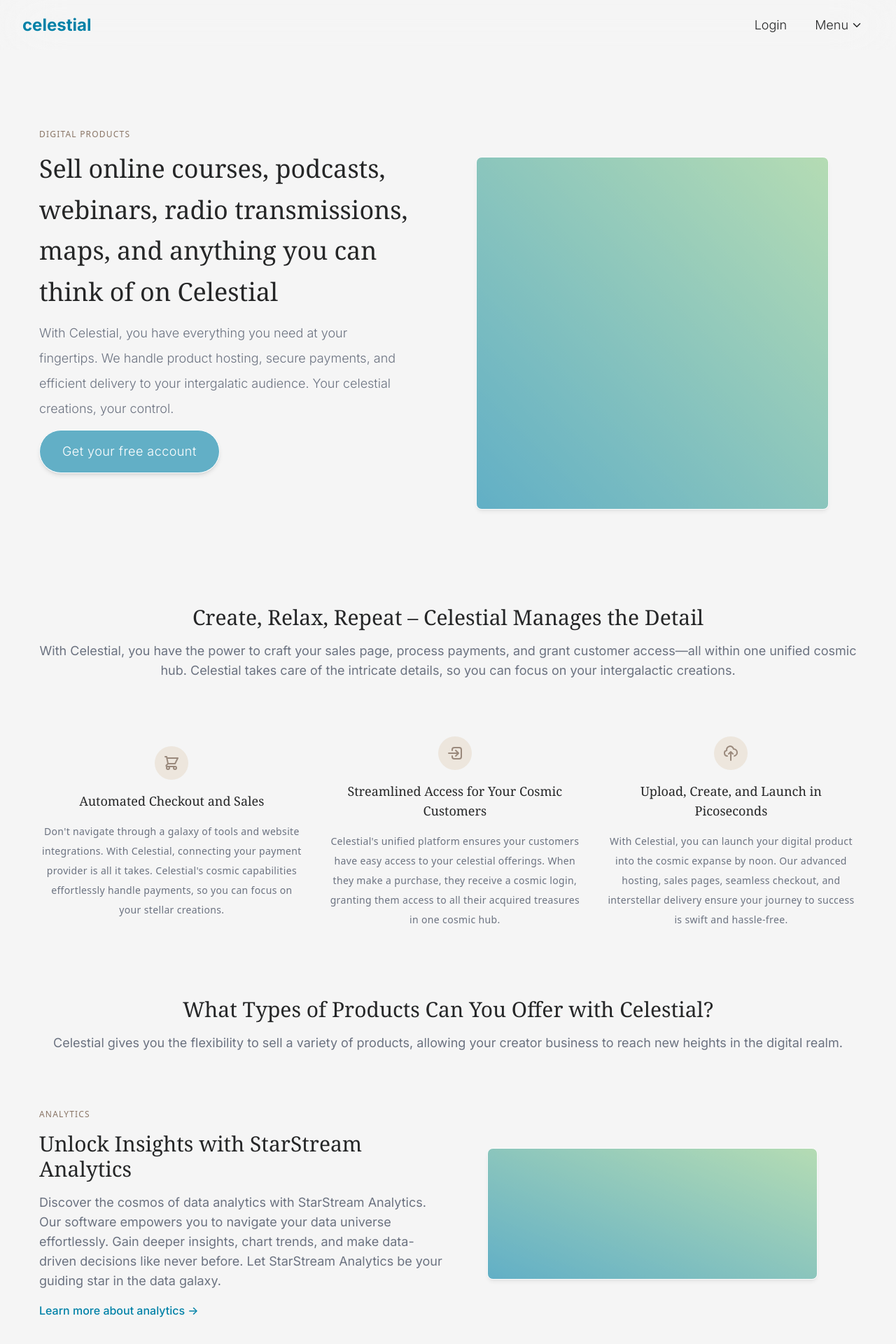
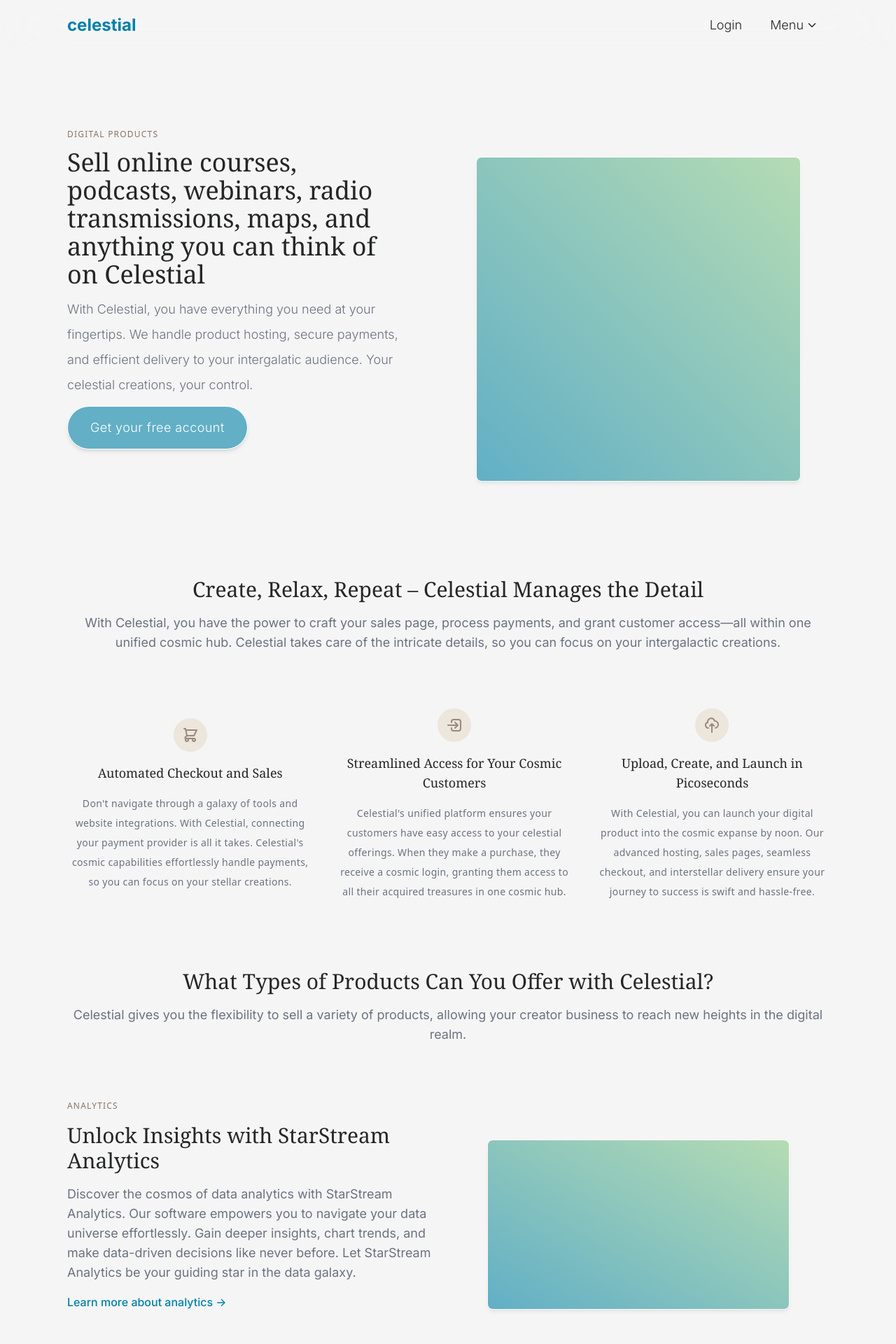
Before and after one commit to Alexjoshua14/Celestial, a Next.js app: page / in a window 1280 px wide. Shown: the top 1920 px of the page at 70% size. Built offline with nearby package versions, Linux system fonts and the light colour scheme.

Commit message:
Adjust styling across breakpoints

```diff
--- a/src/app/globals.css
+++ b/src/app/globals.css
@@ -25,7 +25,7 @@ body {
 }
 
 .header {
-  @apply text-3xl font-serif;
+  @apply text-xl sm:text-3xl font-serif;
 }
 
 .subheader {
--- a/src/app/layout.tsx
+++ b/src/app/layout.tsx
@@ -24,9 +24,11 @@ export default function RootLayout({
   return (
     <html lang="en">
       <body className={inter.className}>
-        <NavBar />
-        {children}
-        <Footer />
+        <div className="flex flex-col items-center justify-center">
+          <NavBar />
+          {children}
+          <Footer />
+        </div>
       </body>
     </html>
   )
--- a/src/app/page.tsx
+++ b/src/app/page.tsx
@@ -6,7 +6,7 @@ import ProductOptions from '@/components/productOptions'
 
 export default function Home() {
   return (
-    <main className="flex min-h-screen flex-col items-center px-14 py-28 gap-24">
+    <main className="container min-h-screen flex flex-col items-center lg:px-24 max-w-[1500px] py-8 sm:py-28 gap-16 sm:gap-24">
       <Hero />
       <Overview />
       <ProductOptions />
--- a/src/components/footer.tsx
+++ b/src/components/footer.tsx
@@ -1,6 +1,6 @@
+import Link from 'next/link'
 import { FC } from 'react'
 
-import Link from 'next/link'
 
 import FooterSection from './footerSection'
 import { Accordion } from './ui/accordion'
@@ -17,13 +17,14 @@ const Footer: FC<FooterProps> = ({ className, ...props }) => {
   return (
     <div
       className={
-        cn(`w-full px-12 py-28 flex flex-col gap-12
+        cn(`w-full px-4 sm:px-12 py-10 sm:py-28 flex lg:px-24
             items-center justify-center bg-background-accent`,
           className
         )}
       {...props}
     >
-      <div className="w-full flex flex-col gap-5 items-center justify-center">
+      <div className="w-full max-w-[1300px] flex flex-col gap-8 sm:gap-12">
+        <div className="w-full flex flex-col items-center justify-center">
           <Accordion type="single" collapsible className="w-full">
             {footerContent.map((section) => (
               <FooterSection key={section.id} section={section} />
@@ -48,6 +49,7 @@ const Footer: FC<FooterProps> = ({ className, ...props }) => {
           </Link>
         </div>
       </div>
+    </div>
   )
 }
 
--- a/src/components/footerSection.tsx
+++ b/src/components/footerSection.tsx
@@ -1,8 +1,8 @@
 'use client'
 
+import Link from 'next/link'
 import { FC } from 'react'
 
-import Link from 'next/link'
 
 import { AccordionContent, AccordionItem, AccordionTrigger } from './ui/accordion'
 import { FooterCategory } from '@/lib/types'
--- a/src/components/hero.tsx
+++ b/src/components/hero.tsx
@@ -6,12 +6,12 @@ interface HeroProps {
 
 const Hero: FC<HeroProps> = ({ }) => {
   return (
-    <section className="grid grid-cols-2">
-      <article className="w-full flex flex-col pr-14 gap-3">
+    <section className="flex flex-col sm:grid sm:grid-cols-2">
+      <article className="w-full flex flex-col sm:pr-14 gap-3 order-2 sm:order-1 sm:row-start-1">
         <p className="title">
           Digital Products
         </p>
-        <h1 className="text-4xl font-medium leading-relaxed font-serif">
+        <h1 className="text-3xl sm:text-4xl font-medium leading-relaxed font-serif">
           Sell online courses, podcasts, webinars, radio transmissions, maps, and anything you can think of on Celestial
         </h1>
         <p className="text-lg font-light text-gray-500 leading-loose">
@@ -24,7 +24,7 @@ const Hero: FC<HeroProps> = ({ }) => {
           Get your free account
         </button>
       </article>
-      <div className="w-full h-full flex items-center justify-center p-10">
+      <div className="w-full h-fit sm:h-full flex items-center justify-center p-10">
         <div className="w-full aspect-square filler-image">
 
         </div>
--- a/src/components/joinNow.tsx
+++ b/src/components/joinNow.tsx
@@ -8,11 +8,11 @@ interface JoinNowProps {
 
 const JoinNow: FC<JoinNowProps> = ({ }) => {
   return (
-    <section className="headingContainer items-center justify-center px-14 py-12 bg-primary-800 text-white rounded-lg">
+    <section className="headingContainer items-center justify-center px-6 py-8 sm:px-14 sm:py-12 bg-primary-800 text-white rounded-lg">
       <h2 className="header">
         Get your free Celestial account
       </h2>
-      <p className="text-lg text-gray-200 font-extralight">
+      <p className="leading-loose sm:leading-normal sm:text-lg text-gray-200 font-extralight">
         Join the 470,000+ species who rely on Celestial to create websites, sell lasers, and unite galatic empires.
       </p>
       <SignUp />
--- a/src/components/navBar.tsx
+++ b/src/components/navBar.tsx
@@ -1,9 +1,7 @@
 'use client'
 
+import Link from 'next/link';
 import { FC, useCallback, useState } from 'react'
-
-import Link from 'next/link';
-
 import { IoChevronDown } from 'react-icons/io5'
 
 import DropMenu from './dropMenu';
@@ -28,7 +26,8 @@ const NavBar: FC<NavBarProps> = ({ ...props }) => {
       <DropMenu close={closeDropMenu} />
     )
     : (
-      <section className="z-40 h-[4.5rem] w-full sticky top-0 backdrop-blur-2xl flex items-center justify-between px-8 py-4 transition-all" {...props}>
+      <section className="z-40 h-[4.5rem] w-full sticky top-0 backdrop-blur-2xl px-4 sm:px-8 lg:px-24 py-4 flex items-center justify-center transition-all" {...props}>
+        <div className="flex items-center justify-between w-full max-w-[1300px]">
           <Link href="/" className="text-primary-800 hover:text-primary-900 transition-all">
             <h1 className=" font-bold text-2xl">
               celestial
@@ -47,6 +46,7 @@ const NavBar: FC<NavBarProps> = ({ ...props }) => {
               <IoChevronDown size={16} />
             </button>
           </div>
+        </div>
       </section>
     )
 }
--- a/src/components/overview.tsx
+++ b/src/components/overview.tsx
@@ -9,7 +9,7 @@ interface OverviewProps {
 
 const Overview: FC<OverviewProps> = ({ }) => {
   return (
-    <section className="text-center flex flex-col gap-20">
+    <section className="text-center flex flex-col gap-14 sm:gap-20">
       <div className="headingContainer">
         <h2 className="header">
           Create, Relax, Repeat – Celestial Manages the Detail
@@ -19,7 +19,7 @@ const Overview: FC<OverviewProps> = ({ }) => {
           Celestial takes care of the intricate details, so you can focus on your intergalactic creations.
         </p>
       </div>
-      <div className="flex gap-8">
+      <div className="flex flex-col sm:flex-row gap-14 sm:gap-8">
         {infoCardContent.map((info) => (
           <InfoCard info={info} key={info.id} />
         ))}
--- a/src/components/product.tsx
+++ b/src/components/product.tsx
@@ -12,8 +12,8 @@ interface ProductProps extends React.HTMLAttributes<HTMLDivElement> {
 
 const Product: FC<ProductProps> = ({ product, className, ...props }) => {
   return (
-    <div className={cn("flex flex-col gap-24", className)} {...props}>
-      <div className="grid grid-cols-2">
+    <div className={cn("flex flex-col gap-14 sm:gap-24", className)} {...props}>
+      <div className="flex flex-col-reverse gap-14 sm:gap-0 sm:grid sm:grid-cols-2">
         <div className="flex flex-col gap-4">
           <p className="title">
             {product.product}
@@ -28,8 +28,8 @@ const Product: FC<ProductProps> = ({ product, className, ...props }) => {
             {`${product.linkText} ->`}
           </Link>
         </div>
-        <div className="p-14">
-          <div className="w-full h-full filler-image" />
+        <div className="sm:p-14">
+          <div className="w-full h-full aspect-video filler-image" />
         </div>
       </div>
       <div className="flex flex-col gap-4 text-center">
@@ -40,10 +40,10 @@ const Product: FC<ProductProps> = ({ product, className, ...props }) => {
           <IoStar size={24} />
           <IoStar size={24} />
         </div>
-        <p className="text-xl leading-relaxed font-serif">
+        <p className="text-lg sm:text-xl leading-relaxed font-serif">
           {product.reviews[0].review}
         </p>
-        <p className="text-lg text-gray-500 font-light">
+        <p className="sm:text-lg text-gray-500 font-light">
           {`— ${product.reviews[0].reviewer}`}
         </p>
       </div>
```
Lines whose indentation alone changed are shown as unchanged.
